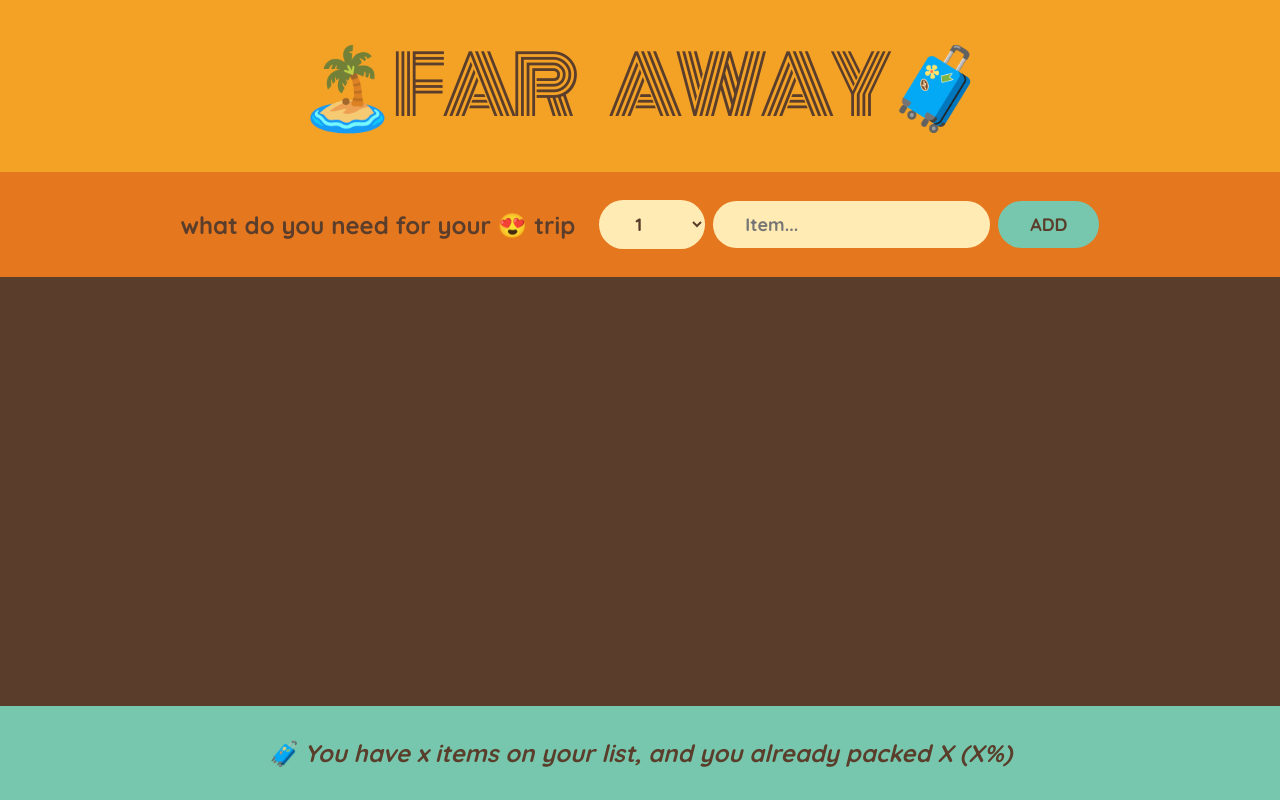
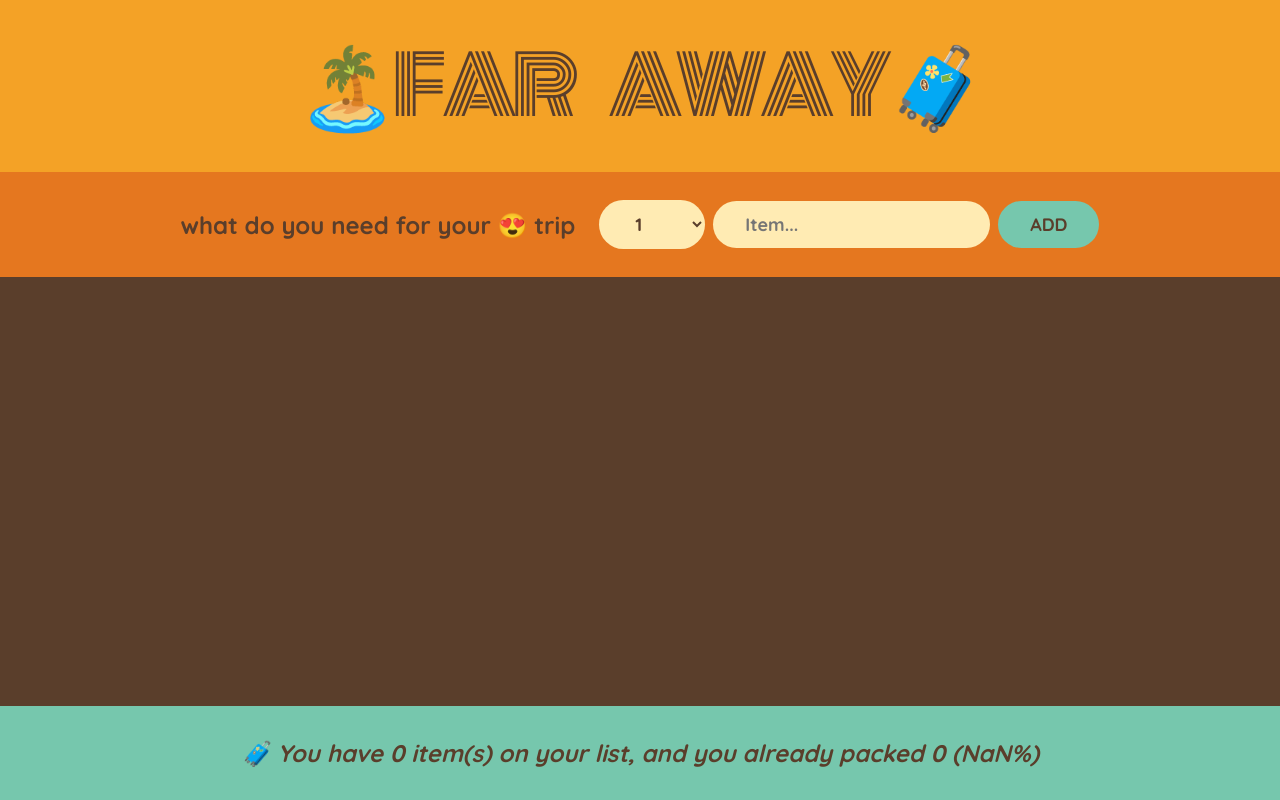
Before and after one commit to frankassafuah/react-travel-list-app, a React (Create React App) app: page / in a window 1280 px wide. Built offline with nearby package versions, Linux system fonts and the light colour scheme.

Commit message:
calculating stats and derived state

```diff
--- a/src/App.js
+++ b/src/App.js
@@ -25,7 +25,7 @@
         onDeleteItem={handleDeleteItem}
         items={items}
       />
-      <Stats />
+      <Stats items={items} />
     </div>
   );
 }
@@ -105,10 +105,18 @@
   );
 }
 
-function Stats() {
+function Stats({ items }) {
+  const numItems = items.length; //derived state
+  const numPacked = items.filter((item) => item.packed).length;
+  const percentage = Math.round([(+numPacked / +numItems) * 100]);
+
   return (
     <footer className="stats">
-      <em>🧳 You have x items on your list, and you already packed X (X%)</em>
+      <em>
+        {percentage == 100
+          ? "You got everything! Ready to go ✈️"
+          : ` 🧳 You have ${numItems} item(s) on your list, and you already packed ${numPacked} (${percentage}%)`}
+      </em>
     </footer>
   );
 }
```
